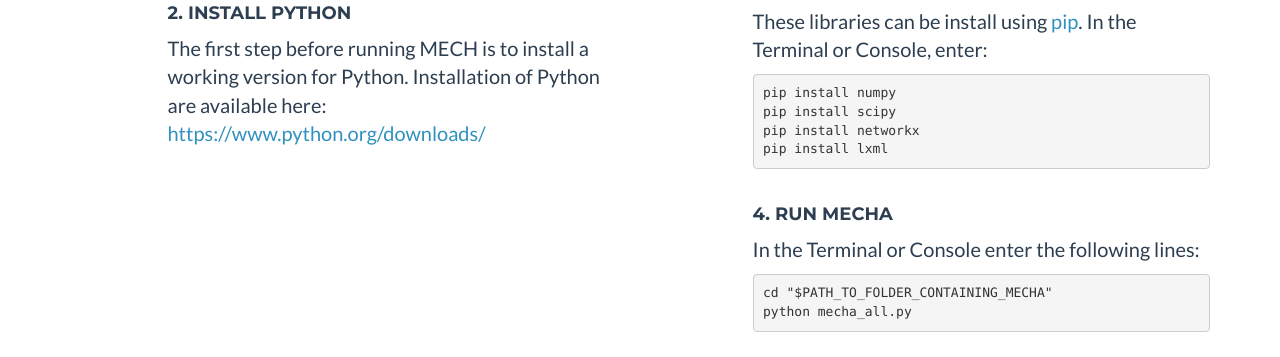
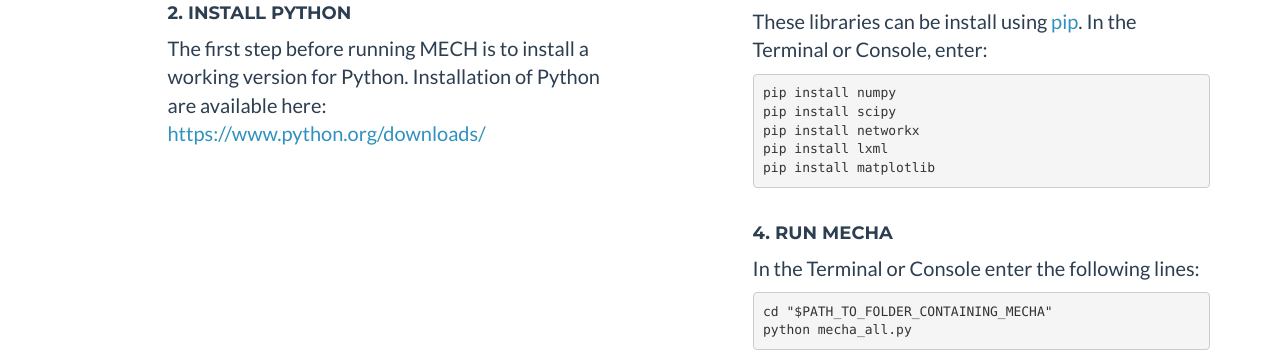
Before and after one commit to MECHARoot/MECHARoot.github.io, a website: page index.html in a window 1280 px wide. Shown: the part 2092-2449 px from the top of the page. Drawn offline with nearby package versions, Linux system fonts and the light colour scheme.

Commit message:
Update index.html

```diff
--- a/index.html
+++ b/index.html
@@ -163,7 +163,8 @@
 pip install numpy
 pip install scipy
 pip install networkx
-pip install lxml</pre>
+pip install lxml
+pip install matplotlib</pre>
 
                     <h4>4. Run MECHA</h4>
                     <p>In the Terminal or Console enter the following lines:</p>
```
